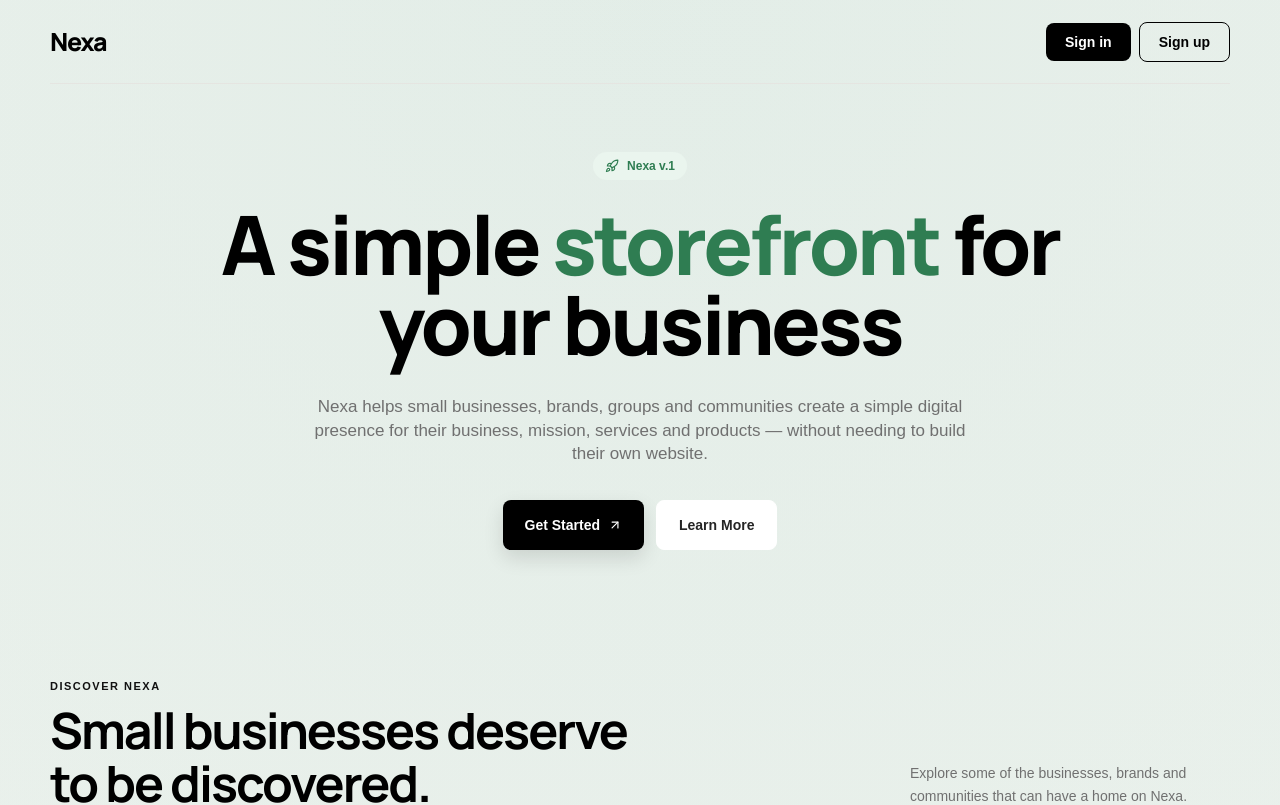
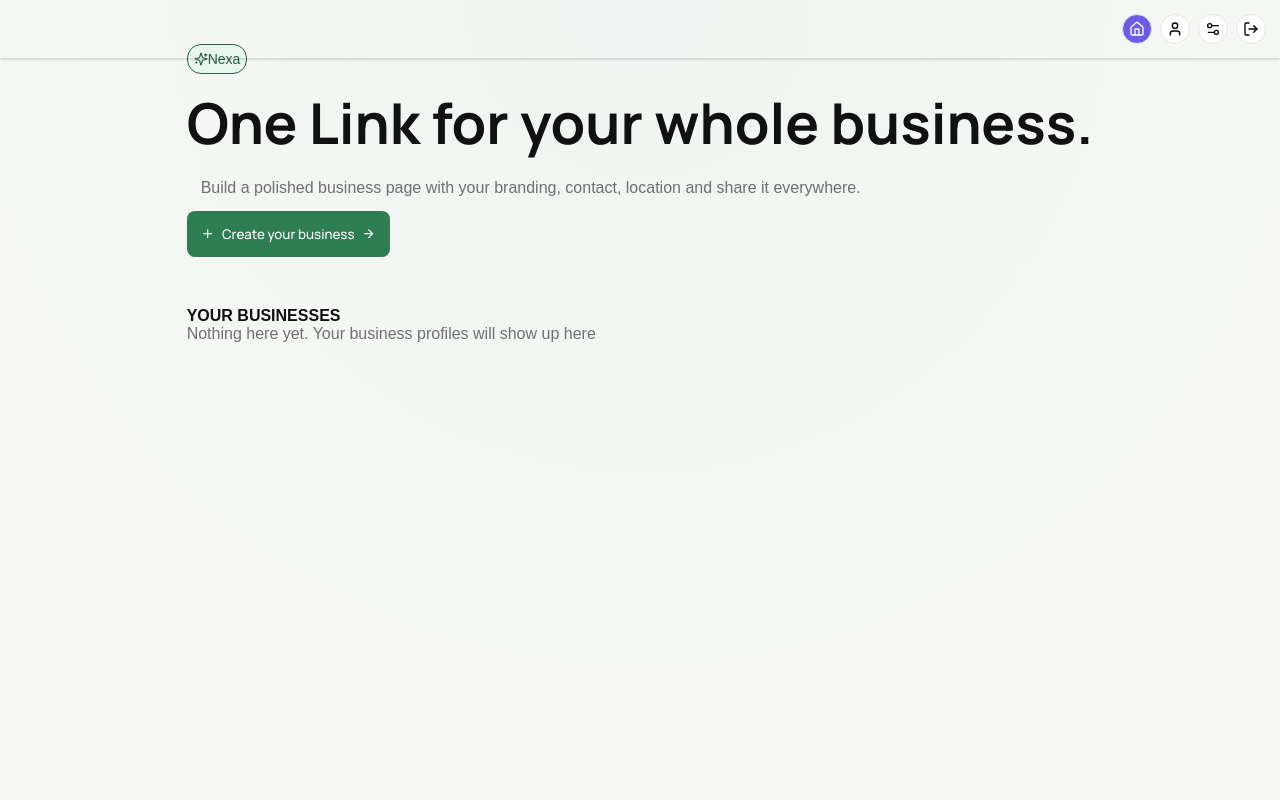
Before and after one commit to BigDestynEnergy/Nexa, a React (Vite) app: page / in a window 1280 px wide. Shown: the top 805 px of the page. Built offline with nearby package versions, Linux system fonts and the light colour scheme; a web font is replaced by a local one.

Commit message:
Refactor ApplicationRouter to use AppLayout

```diff
--- a/src/Routes/Application Routes.jsx
+++ b/src/Routes/Application Routes.jsx
@@ -5,15 +5,18 @@
 import Homepage from "../Pages/Homepage";
 import NotFound from "../Components/NotFound";
 import CreateBusiness from "../Create Business Pages/CreateBusiness";
-
+import AppLayout from "./Layout"
 export default function ApplicationRouter(){
     return(
         <Routes>
             <Route path="/signin" element={<Signin/>}/>
             <Route path="/signup" element={<Signup/>}/>
             <Route path="/" element={<LandingPage/>}/>
-            <Route path="/home" element={<Homepage/>}/>
+
+            <Route element={<AppLayout/>}>
+             <Route index element={<Homepage/>}/>
             <Route path="/create" element={<CreateBusiness/>}/>
+            </Route>
             <Route path="*" element={<NotFound/>}/>
         </Routes>
     )
```
